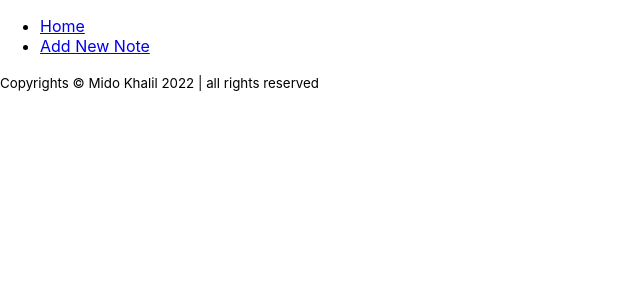
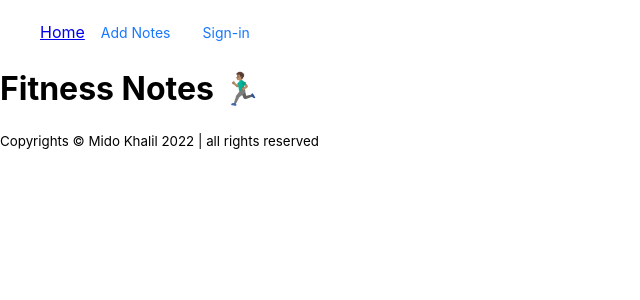
Before and after one commit to Midokhalil1/Fitness-Notes-Web, a React (Create React App) app: page / in a window 1280 px wide. Shown: the top 300 px of the page, without its empty margins (0-640 px from the left). Built offline with nearby package versions, Linux system fonts and the light colour scheme.

Commit message:
added Hero and home page

```diff
--- a/package.json
+++ b/package.json
@@ -6,6 +6,7 @@
     "@testing-library/jest-dom": "^5.16.5",
     "@testing-library/react": "^13.4.0",
     "@testing-library/user-event": "^13.5.0",
+    "antd": "^5.0.1",
     "react": "^18.2.0",
     "react-dom": "^18.2.0",
     "react-router-dom": "^6.4.3",
--- a/src/App.js
+++ b/src/App.js
@@ -1,4 +1,6 @@
 import { BrowserRouter, Routes, Route } from 'react-router-dom'
+import AddNew from './pages/AddNew';
+import Home from './pages/Home';
 
 
 import './assets/Styles.css';
@@ -9,6 +11,11 @@ function App() {
   return (
     <BrowserRouter>
  <Header />
+ <Routes>
+<Route path='/' element={<Home />} />
+<Route path='/Add-new' element={<AddNew />} />
+
+ </Routes>
  <Footer />
  </BrowserRouter>
   );
--- a/src/assets/Styles.css
+++ b/src/assets/Styles.css
@@ -14,7 +14,7 @@
   }
 
   .App-header {
-    background-color: #282c34;
+    background-color: #0053f9;
     min-height: 100vh;
     display: flex;
     flex-direction: column;
--- a/src/components/Card.jsx
+++ /dev/null
@@ -1,5 +0,0 @@
-export default function Card() {
-    return(
-        <h1>Card</h1>
-    )
-}
--- a/src/components/Header.jsx
+++ b/src/components/Header.jsx
@@ -1,8 +1,21 @@
+import { Link } from "react-router-dom"
+import { Button } from "antd"
 export default function Header() {
-    return (
-      <ul>
-        <li><a href="/">Home</a></li>
-        <li><a href="/add-post">Add New Note</a></li>
-      </ul>
+    return(
+        <ul className="header-container">
+            <a href="/">Home</a>
+
+            <Link to={'/add-new'}>
+            <Button type="link" htmlType="button">
+                Add Notes
+            </Button>
+            </Link>
+            <Link to={'/sign-in'}>
+            <Button type="link" htmlType="button">
+                Sign-in
+            </Button>
+            </Link>
+            {/* <a href="/add note">Add Note</a> */}
+        </ul>
     )
-  }
+}
--- /dev/null
+++ b/src/components/Hero.jsx
@@ -0,0 +1,9 @@
+
+
+export default function Hero() {
+    return(
+        <div className="hero-container">
+        <h1>Fitness Notes 🏃🏽‍♂️</h1>
+        </div>
+    )
+}
--- /dev/null
+++ b/src/pages/AddNew.jsx
@@ -0,0 +1,7 @@
+
+export default function AddNew() {
+    return (
+        <h1>Add new notes</h1>
+
+    )
+}
--- /dev/null
+++ b/src/pages/Home.jsx
@@ -0,0 +1,12 @@
+
+import Hero from "../components/Hero";
+
+
+export default function Home() {
+    return (
+        <>
+        <Hero />
+
+        </>
+    )
+}
```
Also changed, not shown: 1 other file (tests, documents, lock files or other folders).
